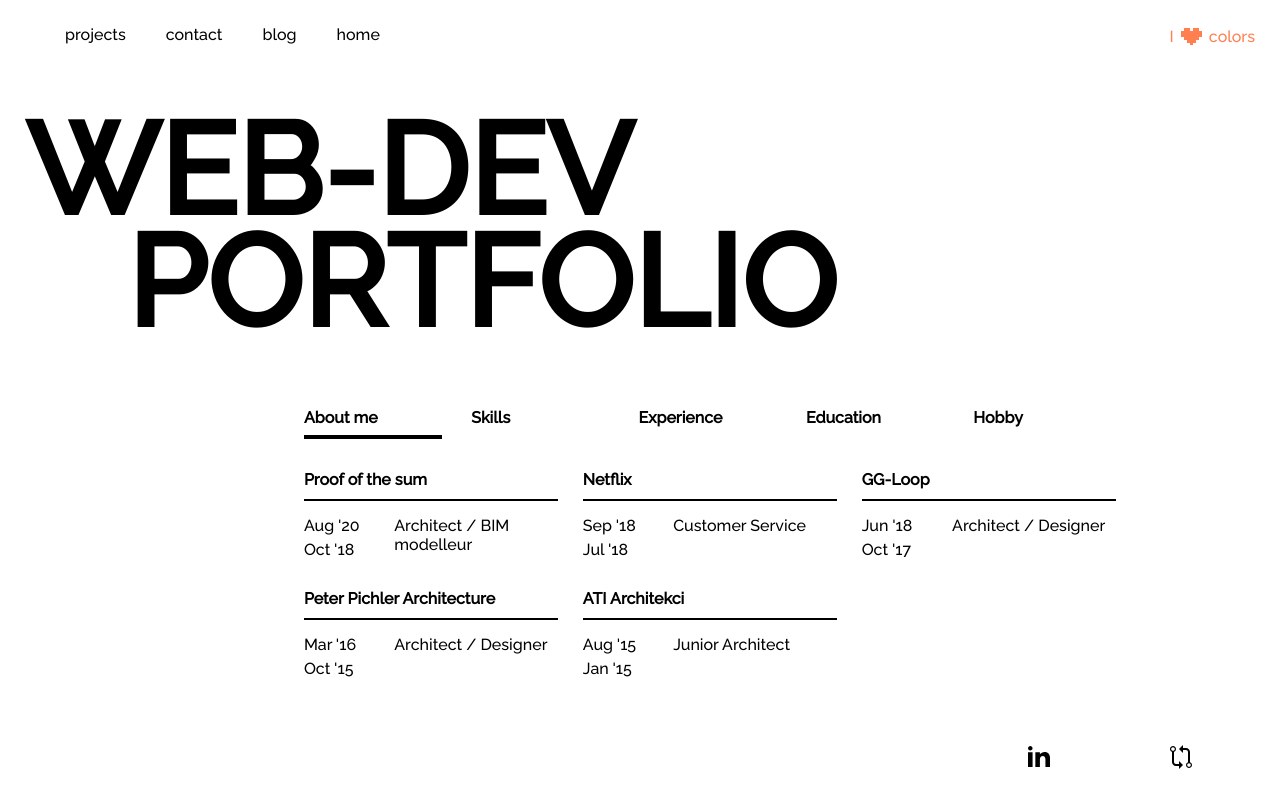
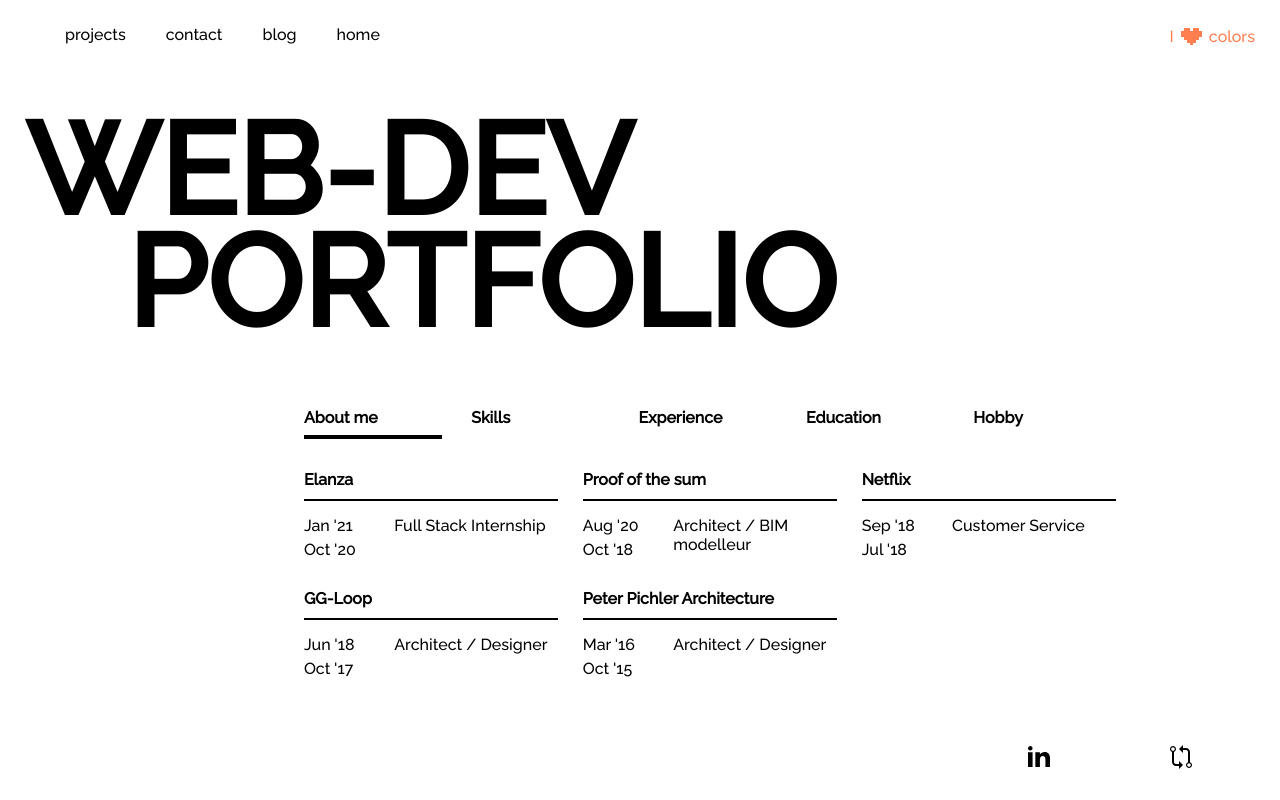
Before and after one commit to ChristopherZinger/web-portfolio, a React (Create React App) app: page /experience in a window 1280 px wide. Built offline with nearby package versions, Linux system fonts and the light colour scheme.

Commit message:
convert AboutExperience to tsx

```diff
--- a/src/components/About/AboutExperience/AboutExperience.js
+++ b/src/components/About/AboutExperience/AboutExperience.tsx
@@ -1,44 +1,8 @@
 import React from 'react';
 import styles from './styles/AboutExperience.module.css';
+import { experienceData } from "../../../data/data-experience";
 
-
-function ExperienceItem(props) {
-
-    const experienceData = [
-        {
-            from: `Oct '18`,
-            to: `Aug '20`,
-            company: `Proof of the sum`,
-            position: `Architect / BIM modelleur`,
-        },
-        {
-            from: `Jul '18`,
-            to: `Sep '18`,
-            company: `Netflix`,
-            position: `Customer Service`,
-        },
-        {
-            from: `Oct '17`,
-            to: `Jun '18`,
-            company: `GG-Loop`,
-            position: `Architect / Designer`,
-        },
-        {
-            from: `Oct '15`,
-            to: `Mar '16`,
-            company: `Peter Pichler Architecture`,
-            position: `Architect / Designer`,
-        },
-        {
-            from: `Jan '15`,
-            to: `Aug '15`,
-            company: `ATI Architekci`,
-            position: `Junior Architect`,
-        },
-    ]
-
-
-
+export const AboutExperience = () => {
     return (
         <div className={styles.experienceContainer}>
             <div className={styles.title}>
@@ -72,5 +36,3 @@ function ExperienceItem(props) {
         </div>
     )
 }
-
-export default ExperienceItem;
--- a/src/components/About/AboutLayout/AboutLayout.tsx
+++ b/src/components/About/AboutLayout/AboutLayout.tsx
@@ -6,7 +6,7 @@ import { AboutHello } from "../AboutHello/AboutHello";
 import AboutSkills from "../AboutSkills/AboutSkills";
 import { AboutEducation } from "../AboutEducation/AboutEducation";
 import { AboutHobby } from "../AboutHobby/AboutHobby";
-import AboutExperience from "../AboutExperience/AboutExperience";
+import { AboutExperience } from "../AboutExperience/AboutExperience";
 import { AboutNavbar } from "../AboutNavbar/AboutNavbar";
 
 export const AboutLayout = () => {
--- /dev/null
+++ b/src/data/data-experience.ts
@@ -0,0 +1,39 @@
+export type ExperienceType = {
+    from: string,
+    to: string,
+    company: string,
+    position: string,
+}
+
+export const experienceData = [
+    {
+        from: `Oct '20`,
+        to: `Jan '21`,
+        company: `Elanza`,
+        position: `Full Stack Internship`,
+    },
+    {
+        from: `Oct '18`,
+        to: `Aug '20`,
+        company: `Proof of the sum`,
+        position: `Architect / BIM modelleur`,
+    },
+    {
+        from: `Jul '18`,
+        to: `Sep '18`,
+        company: `Netflix`,
+        position: `Customer Service`,
+    },
+    {
+        from: `Oct '17`,
+        to: `Jun '18`,
+        company: `GG-Loop`,
+        position: `Architect / Designer`,
+    },
+    {
+        from: `Oct '15`,
+        to: `Mar '16`,
+        company: `Peter Pichler Architecture`,
+        position: `Architect / Designer`,
+    },
+]
```
